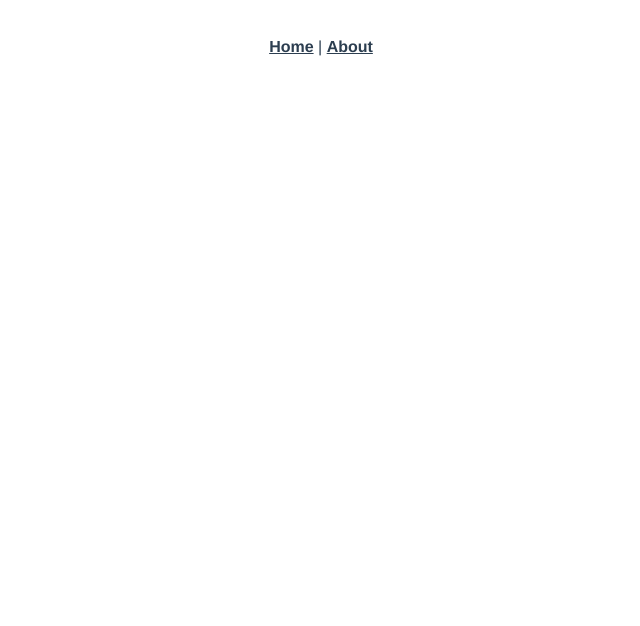
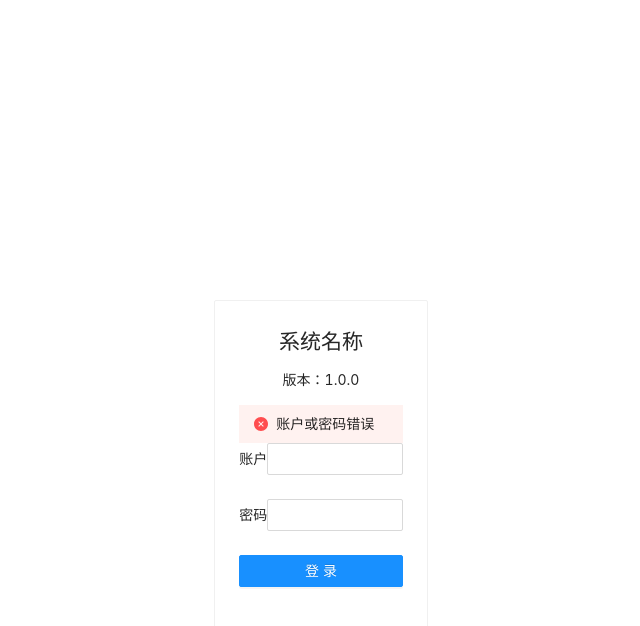
Before and after one commit to Sherryshaw/model_vue, a Vue app: page /login in a window 1280 px wide. Before the commit this address had no page. Shown: the top 626 px of the page, without its empty margins (319-959 px from the left). Built offline with nearby package versions, Linux system fonts and the light colour scheme.

Commit message:
2021年1月31日 -第一次构筑 -运用vue-cli -运用antd

```diff
--- a/package.json
+++ b/package.json
@@ -8,6 +8,7 @@
     "lint": "vue-cli-service lint"
   },
   "dependencies": {
+    "ant-design-vue": "^2.0.0-rc.9",
     "core-js": "^3.6.5",
     "vue": "^3.0.0",
     "vue-router": "^4.0.0-0",
--- /dev/null
+++ b/src/common/common.vue
@@ -0,0 +1,10 @@
+<script>
+const projectName="系统名称";
+const version="1.0.0";
+const author="Tian Hao";
+export default {
+    projectName,
+    version,
+    author,
+}
+</script>
--- a/src/router/index.js
+++ b/src/router/index.js
@@ -1,5 +1,6 @@
 import { createRouter, createWebHistory } from 'vue-router'
 import Home from '../views/Home.vue'
+import Login from '../views/Login.vue'
 
 const routes = [
   {
@@ -14,6 +15,11 @@ const routes = [
     // this generates a separate chunk (about.[hash].js) for this route
     // which is lazy-loaded when the route is visited.
     component: () => import(/* webpackChunkName: "about" */ '../views/About.vue')
+  },
+  {
+    path:"/login",
+    name:"Login",
+    component: Login
   }
 ]
 
--- a/src/views/About.vue
+++ b/src/views/About.vue
@@ -1,5 +1,6 @@
 <template>
   <div class="about">
     <h1>This is an about page</h1>
+    <a-button type="primary">test</a-button>
   </div>
 </template>
--- /dev/null
+++ b/src/views/Login.vue
@@ -0,0 +1,53 @@
+<template>
+  <a-layout-content>
+    <a-row align="center">
+      <a-col :span="4" style="top: 300px">
+        <a-card>
+          <h2 style="text-align: center">{{ projectname }}</h2>
+          <p style="text-align: center">版本：{{ version }}</p>
+
+          <a-alert
+            v-if="iswrong"
+            type="error"
+            message="账户或密码错误"
+            banner
+          />
+          <a-form
+            :model="loginForm"
+            :label-col="labelCol"
+            :wrapper-col="wrapperCol"
+          >
+            <a-form-item label="账户">
+              <a-input aria-placeholder="手机号、邮箱"></a-input>
+            </a-form-item>
+            <a-form-item label="密码">
+              <a-input
+                type="password"
+                aria-placeholder="手机号、邮箱"
+              ></a-input>
+            </a-form-item>
+            <a-form-item :wrapper-col="wrapperCol1">
+              <a-button type="primary" block>登录</a-button>
+            </a-form-item>
+          </a-form>
+        </a-card>
+      </a-col>
+    </a-row>
+  </a-layout-content>
+</template>
+<script>
+import Common from "../common/common.vue";
+export default {
+  name: "Login",
+  data() {
+    return {
+      iswrong: true,
+      labelCol: { span: 4 },
+      wrapperCol: { span: 20 },
+      wrapperCol1: { span: 24 },
+      projectname: Common.projectName,
+      version: Common.version,
+    };
+  },
+};
+</script>
```
Also changed, not shown: src/main.js (+7 -5 lines), 1 other file (tests, documents, lock files or other folders).
